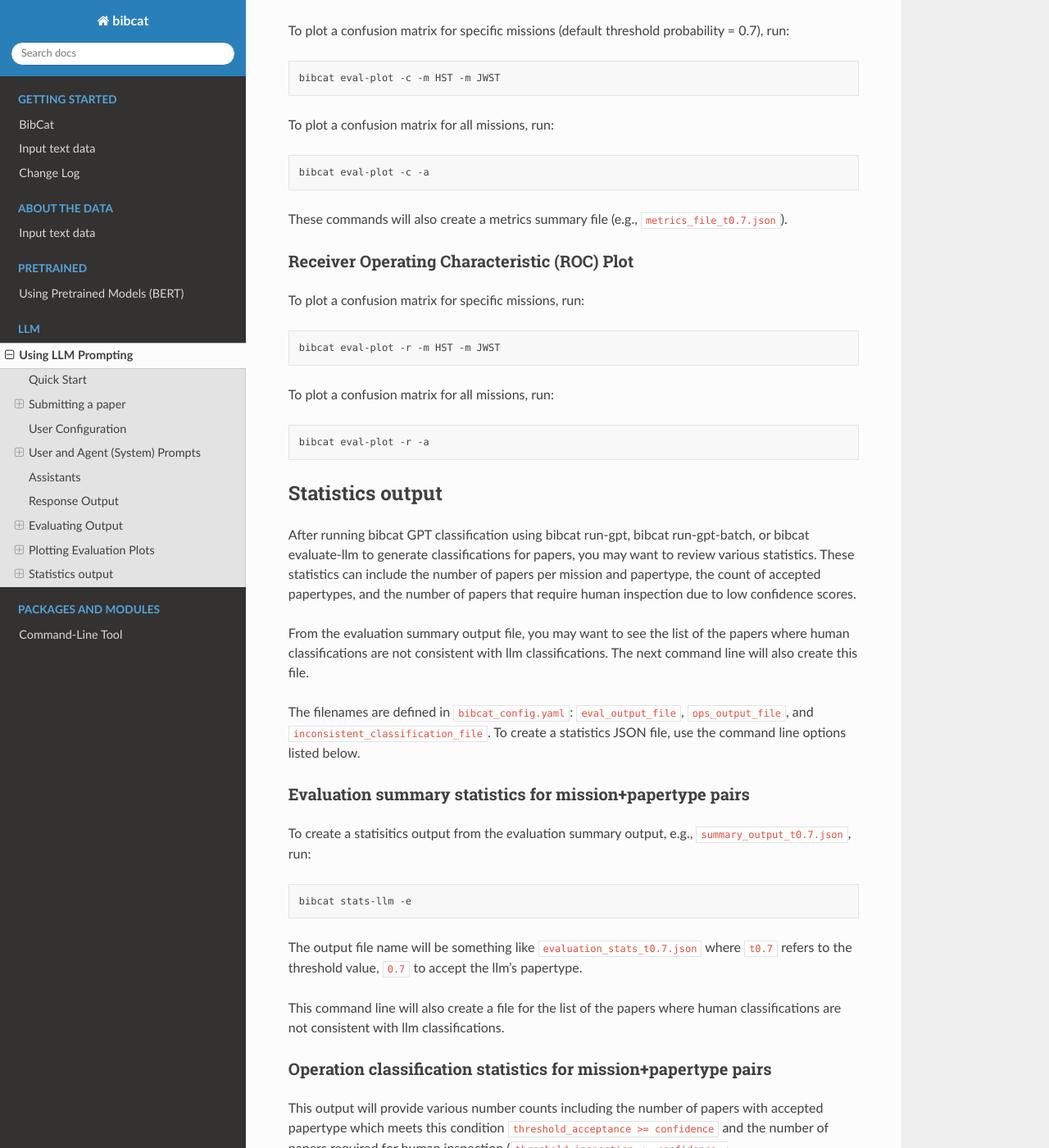
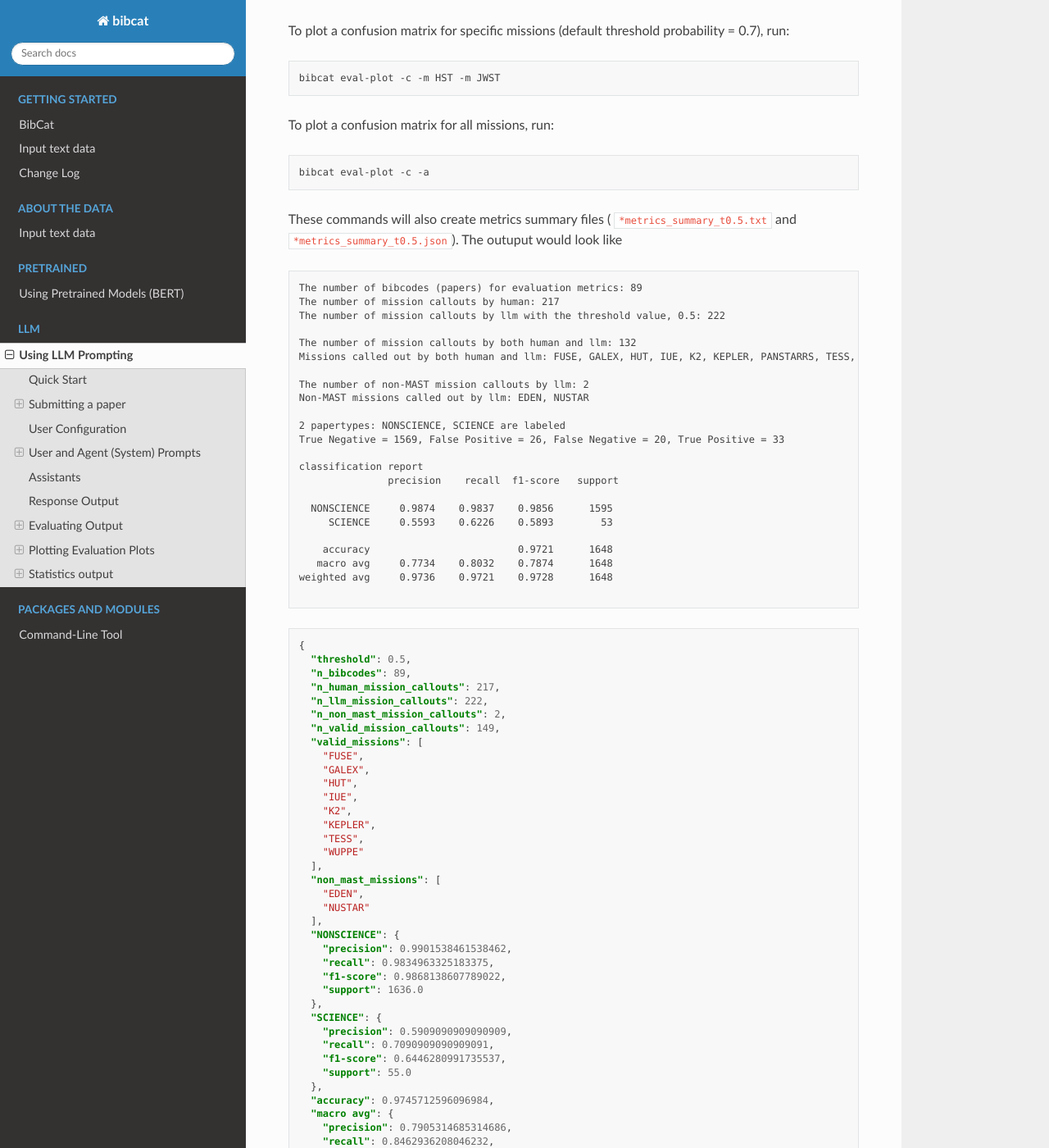
Before and after one commit to spacetelescope/bibcat, a Sphinx documentation site: the page built from docs/llm.md, in a window 1280 px wide and 1400 px high, scrolled down 12486 px. Shown: the whole window at 82% size. Built offline with Sphinx 7.4.7 and the Read the Docs theme 3.1.0, drawn with Linux system fonts in a browser that asks for light colours; pages that are not in the unit, such as notebooks, are missing from menus; some of the changed text lies outside the part shown.

Commit message:
add mertrics_summary output examples

````diff
--- a/docs/llm.md
+++ b/docs/llm.md
@@ -514,7 +514,84 @@ To plot a confusion matrix for all missions, run:
 ```bash
 bibcat eval-plot -c -a
 ```
-These commands will also create a metrics summary file (e.g., `metrics_file_t0.7.json`).
+These commands will also create metrics summary files ( `*metrics_summary_t0.5.txt` and `*metrics_summary_t0.5.json`).
+The outuput would look like
+
+```txt
+The number of bibcodes (papers) for evaluation metrics: 89
+The number of mission callouts by human: 217
+The number of mission callouts by llm with the threshold value, 0.5: 222
+
+The number of mission callouts by both human and llm: 132
+Missions called out by both human and llm: FUSE, GALEX, HUT, IUE, K2, KEPLER, PANSTARRS, TESS, WUPPE
+
+The number of non-MAST mission callouts by llm: 2
+Non-MAST missions called out by llm: EDEN, NUSTAR
+
+2 papertypes: NONSCIENCE, SCIENCE are labeled
+True Negative = 1569, False Positive = 26, False Negative = 20, True Positive = 33
+
+classification report
+               precision    recall  f1-score   support
+
+  NONSCIENCE     0.9874    0.9837    0.9856      1595
+     SCIENCE     0.5593    0.6226    0.5893        53
+
+    accuracy                         0.9721      1648
+   macro avg     0.7734    0.8032    0.7874      1648
+weighted avg     0.9736    0.9721    0.9728      1648
+
+```
+
+```json
+{
+  "threshold": 0.5,
+  "n_bibcodes": 89,
+  "n_human_mission_callouts": 217,
+  "n_llm_mission_callouts": 222,
+  "n_non_mast_mission_callouts": 2,
+  "n_valid_mission_callouts": 149,
+  "valid_missions": [
+    "FUSE",
+    "GALEX",
+    "HUT",
+    "IUE",
+    "K2",
+    "KEPLER",
+    "TESS",
+    "WUPPE"
+  ],
+  "non_mast_missions": [
+    "EDEN",
+    "NUSTAR"
+  ],
+  "NONSCIENCE": {
+    "precision": 0.9901538461538462,
+    "recall": 0.9834963325183375,
+    "f1-score": 0.9868138607789022,
+    "support": 1636.0
+  },
+  "SCIENCE": {
+    "precision": 0.5909090909090909,
+    "recall": 0.7090909090909091,
+    "f1-score": 0.6446280991735537,
+    "support": 55.0
+  },
+  "accuracy": 0.9745712596096984,
+  "macro avg": {
+    "precision": 0.7905314685314686,
+    "recall": 0.8462936208046232,
+    "f1-score": 0.815720979976228,
+    "support": 1691.0
+  },
+  "weighted avg": {
+    "precision": 0.9771683573670563,
+    "recall": 0.9745712596096984,
+    "f1-score": 0.9756842233523534,
+    "support": 1691.0
+  }
+}
+```
 
 ### Receiver Operating Characteristic (ROC) Plot
 To plot a confusion matrix for specific missions, run:
````
